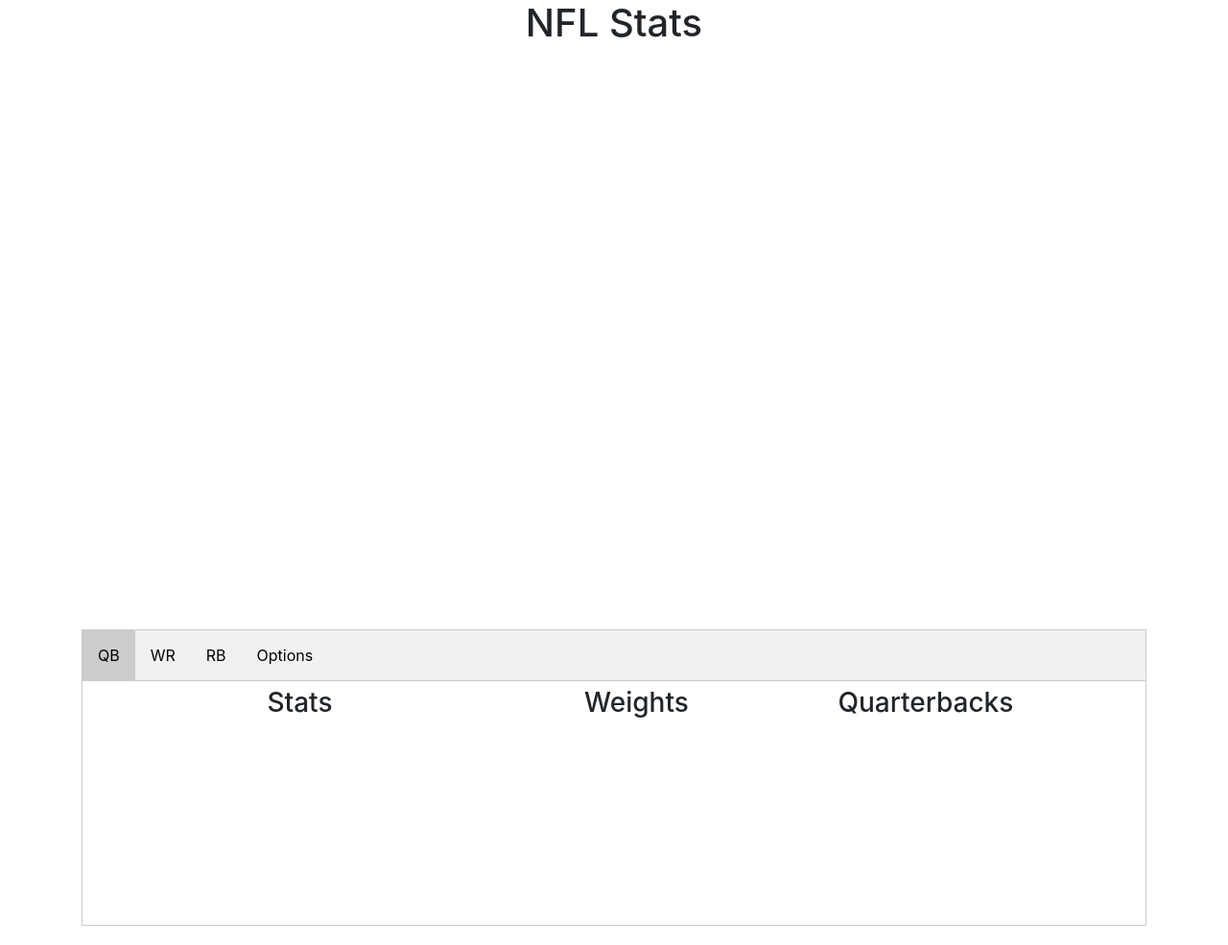
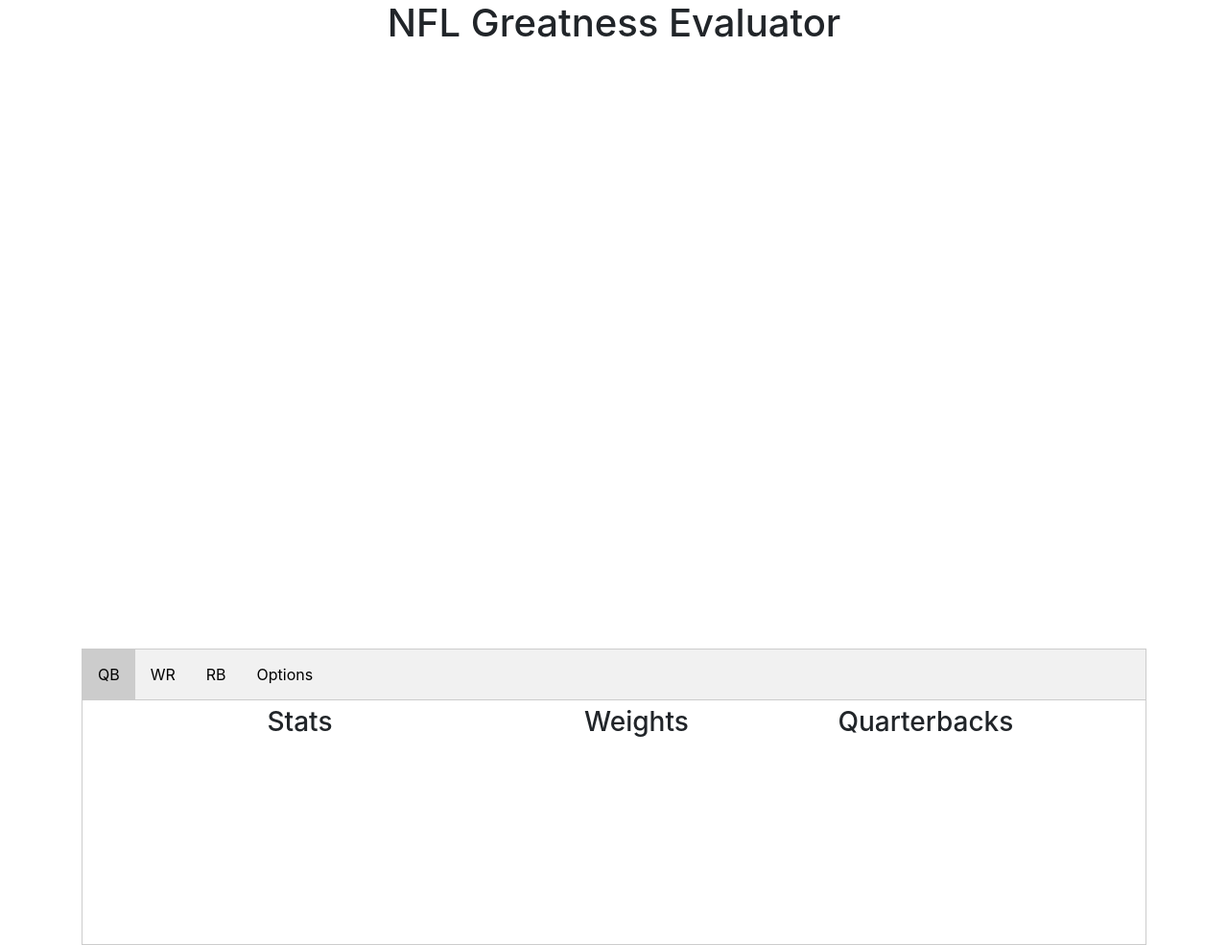
Before and after one commit to infovis2019-nfl/nfl_visualization, a website: page nfl_server/public/scatter_plot.html in a window 1280 px wide. Shown: the whole page at 96% size. Drawn offline with nearby package versions, Linux system fonts and the light colour scheme; no server answers.

Commit message:
Change title

```diff
--- a/nfl_server/public/scatter_plot.css
+++ b/nfl_server/public/scatter_plot.css
@@ -24,6 +24,10 @@
     border: 1px solid black;
     pointer-events: none;
     opacity: 1;
+}
+
+#title {
+    padding-bottom: 20px;
 }
 
 ul {
--- a/nfl_server/public/scatter_plot.html
+++ b/nfl_server/public/scatter_plot.html
@@ -12,7 +12,7 @@
 </head>
 <body>
     <div class="container">
-        <h1>NFL Stats</h1>
+        <h1 id="title">NFL Greatness Evaluator</h1>
         <div id="visualization">
 
         </div>
```
Also changed, not shown: README.md.
